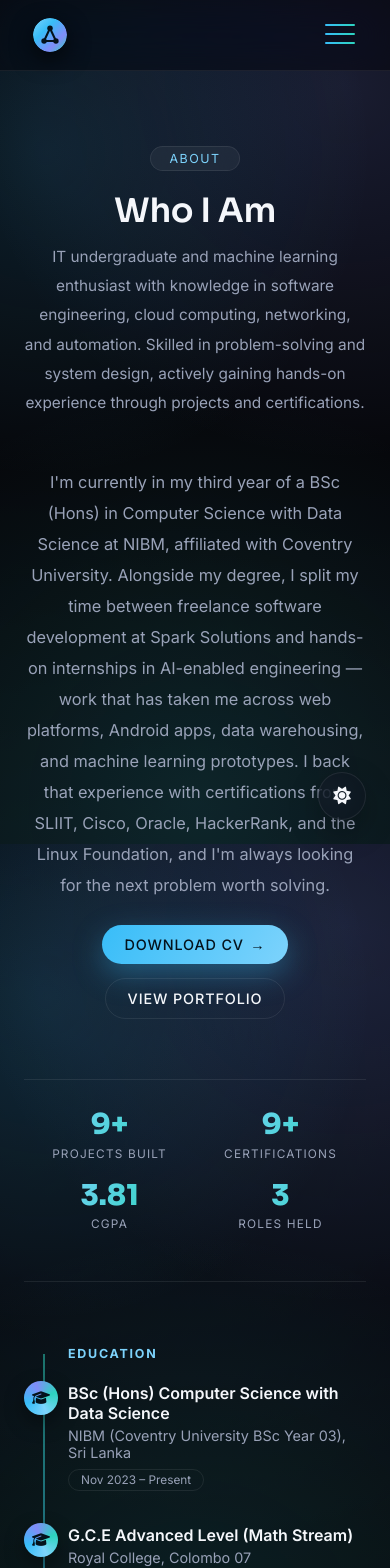
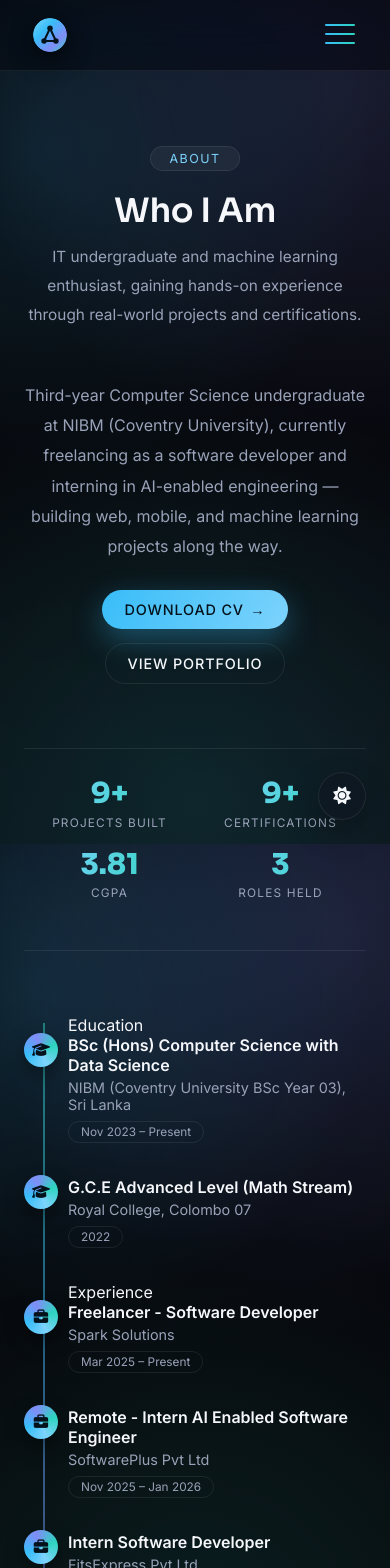
Before and after one commit to AmjadAzward/AmjadAzward.github.io, a React (Vite) app: page /about in a window 390 px wide. Shown: the top 1568 px of the page. Built offline with nearby package versions, Linux system fonts and the light colour scheme.

Commit message:
new changes

```diff
--- a/src/index.css
+++ b/src/index.css
@@ -775,75 +775,31 @@ main {
     filter: drop-shadow(0 8px 16px rgba(0, 0, 0, 0.25));
 }
 
-/* ====== ABOUT (PHOTO INTRO + STAT STRIP + FLOWING TIMELINE) ====== */
-
-.about-hero {
-    display: flex;
-    align-items: center;
-    gap: 64px;
-    margin-bottom: 60px;
-}
-
-.about-photo-frame {
-    position: relative;
-    flex: 0 0 232px;
-    width: 232px;
-    height: 232px;
-}
-
-.about-photo-frame::before {
-    content: "";
-    position: absolute;
-    inset: -12px;
-    border-radius: 50%;
-    background: conic-gradient(from 160deg, var(--accent-soft), var(--accent), var(--accent-purple), var(--accent-blue), var(--accent-soft));
-    filter: blur(1px);
-    animation: aboutRingSpin 14s linear infinite;
-}
-
-@keyframes aboutRingSpin {
-    to {
-        transform: rotate(360deg);
-    }
-}
-
-.about-photo-frame::after {
-    content: "";
-    position: absolute;
-    inset: -34px;
-    border-radius: 50%;
-    background: radial-gradient(circle, rgba(56, 189, 248, 0.22), transparent 68%);
-    z-index: -1;
-}
-
-.about-photo-frame img {
-    position: relative;
-    z-index: 1;
-    width: 100%;
-    height: 100%;
-    border-radius: 50%;
-    object-fit: cover;
-    border: 5px solid var(--bg-dark);
-    display: block;
-}
-
-.about-hero-text {
-    flex: 1 1 auto;
-    min-width: 0;
+/* ====== ABOUT (CENTERED BIO + STAT STRIP + FLOWING TIMELINE) ====== */
+
+.about-bio {
+    max-width: 720px;
+    margin: 0 auto 64px;
+    text-align: center;
 }
 
 .about-bio-text {
     color: var(--text-muted);
     line-height: 1.9;
-    font-size: 1.02rem;
-    max-width: 640px;
+    font-size: 1rem;
+    margin-bottom: 16px;
+}
+
+.about-bio-text:last-of-type {
+    margin-bottom: 0;
 }
 
 .about-bio-actions {
     display: flex;
+    justify-content: center;
     align-items: center;
     gap: 14px;
-    margin-top: 24px;
+    margin-top: 28px;
     flex-wrap: wrap;
 }
 
@@ -895,10 +851,42 @@ main {
     color: var(--text-muted);
 }
 
+.about-timeline-columns {
+    position: relative;
+    display: grid;
+    grid-template-columns: 1fr 1fr;
+    gap: 64px;
+    max-width: 980px;
+    margin: 0 auto;
+}
+
+.about-timeline-columns::before {
+    content: "";
+    position: absolute;
+    left: 50%;
+    top: 4px;
+    bottom: 4px;
+    width: 1px;
+    background: var(--card-border);
+    transform: translateX(-50%);
+}
+
+.about-timeline-col-heading {
+    display: flex;
+    align-items: center;
+    gap: 10px;
+    font-size: 0.95rem;
+    font-weight: 600;
+    margin-bottom: 28px;
+}
+
+.about-timeline-col-heading i {
+    font-size: 0.9rem;
+    color: var(--accent-soft);
+}
+
 .about-timeline {
     position: relative;
-    max-width: 720px;
-    margin: 0 auto;
     padding-left: 54px;
 }
 
@@ -911,19 +899,6 @@ main {
     width: 2px;
     background: linear-gradient(180deg, var(--accent-blue), var(--accent), var(--accent-purple));
     opacity: 0.5;
-}
-
-.about-timeline-group-label {
-    font-size: 0.78rem;
-    font-weight: 700;
-    letter-spacing: 0.14em;
-    text-transform: uppercase;
-    color: var(--accent-soft);
-    margin: 0 0 22px 0;
-}
-
-.about-timeline-group-label:not(:first-child) {
-    margin-top: 40px;
 }
 
 .about-timeline-item {
@@ -1496,20 +1471,6 @@ footer {
         grid-column: span 2;
     }
 
-    .about-hero {
-        flex-direction: column;
-        text-align: center;
-        gap: 28px;
-    }
-
-    .about-bio-text {
-        max-width: 100%;
-    }
-
-    .about-bio-actions {
-        justify-content: center;
-    }
-
     .about-stat {
         flex: 1 1 40%;
         margin-bottom: 20px;
--- a/src/pages/About.jsx
+++ b/src/pages/About.jsx
@@ -56,22 +56,16 @@ export default function About() {
                     <div className="section-label">About</div>
                     <h2 className="section-heading">Who I Am</h2>
                     <p className="section-sub">
-                        IT undergraduate and machine learning enthusiast with knowledge in software engineering,
-                        cloud computing, networking, and automation. Skilled in problem-solving and system design,
-                        actively gaining hands-on experience through projects and certifications.
+                        IT undergraduate and machine learning enthusiast, gaining hands-on experience through
+                        real-world projects and certifications.
                     </p>
                 </div>
 
-                <div className="about-hero">
-                    <div className="about-hero-text reveal-left">
+                <div className="about-bio reveal">
                     <p className="about-bio-text">
-                            I'm currently in my third year of a BSc (Hons) in Computer Science with Data Science at
-                            NIBM, affiliated with Coventry University. Alongside my degree, I split my time between
-                            freelance software development at Spark Solutions and hands-on internships in
-                            AI-enabled engineering — work that has taken me across web platforms, Android apps, data
-                            warehousing, and machine learning prototypes. I back that experience with certifications
-                            from SLIIT, Cisco, Oracle, HackerRank, and the Linux Foundation, and I'm always looking
-                            for the next problem worth solving.
+                        Third-year Computer Science undergraduate at NIBM (Coventry University), currently
+                        freelancing as a software developer and interning in AI-enabled engineering — building web,
+                        mobile, and machine learning projects along the way.
                     </p>
                     <div className="about-bio-actions">
                         <a className="btn-primary" href="/images/Amjad Azward Resume.pdf" download>
@@ -80,7 +74,6 @@ export default function About() {
                         <Link className="btn-ghost" to="/portfolio">
                             View Portfolio
                         </Link>
-                        </div>
                     </div>
                 </div>
 
```
Lines whose indentation alone changed are shown as unchanged.
